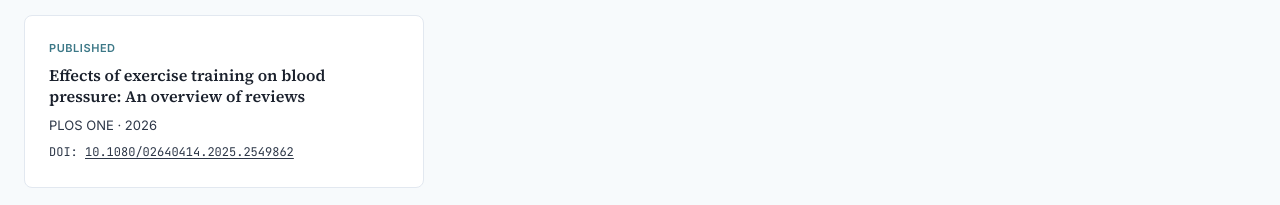
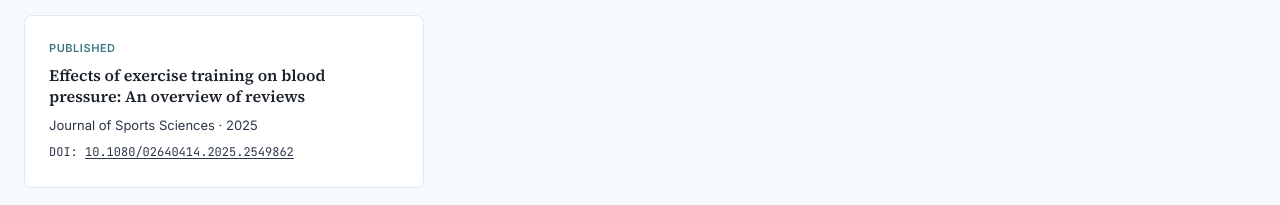
Before and after one commit to LoaizaBetancur/CAPIS-Project-Website, a Next.js app: page / in a window 1280 px wide. Shown: the part 4150-4355 px from the top of the page. Built offline with nearby package versions, Linux system fonts and the light colour scheme.

Commit message:
Update page.tsx

```diff
--- a/app/page.tsx
+++ b/app/page.tsx
@@ -696,7 +696,7 @@ export default function HomePage() {
                 Effects of exercise training on blood pressure: An overview of reviews
               </h3>
               <p style={{ fontSize: "13px", color: "#2D3748", marginBottom: "8px" }}>
-                PLOS ONE · 2026
+                Journal of Sports Sciences · 2025
               </p>
               <p style={{ fontSize: "12px", fontFamily: "var(--font-mono)", color: "#2D3748" }}>
                 DOI: <a
```
